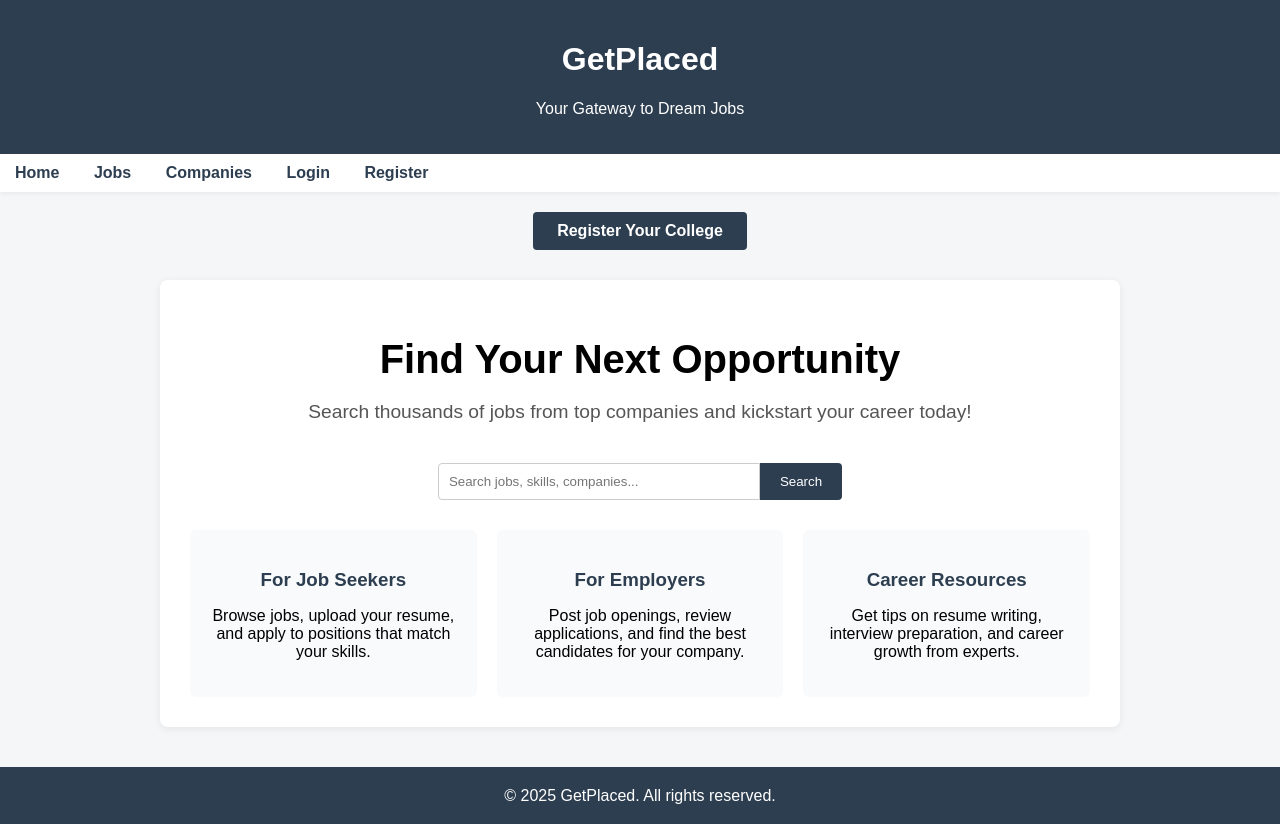
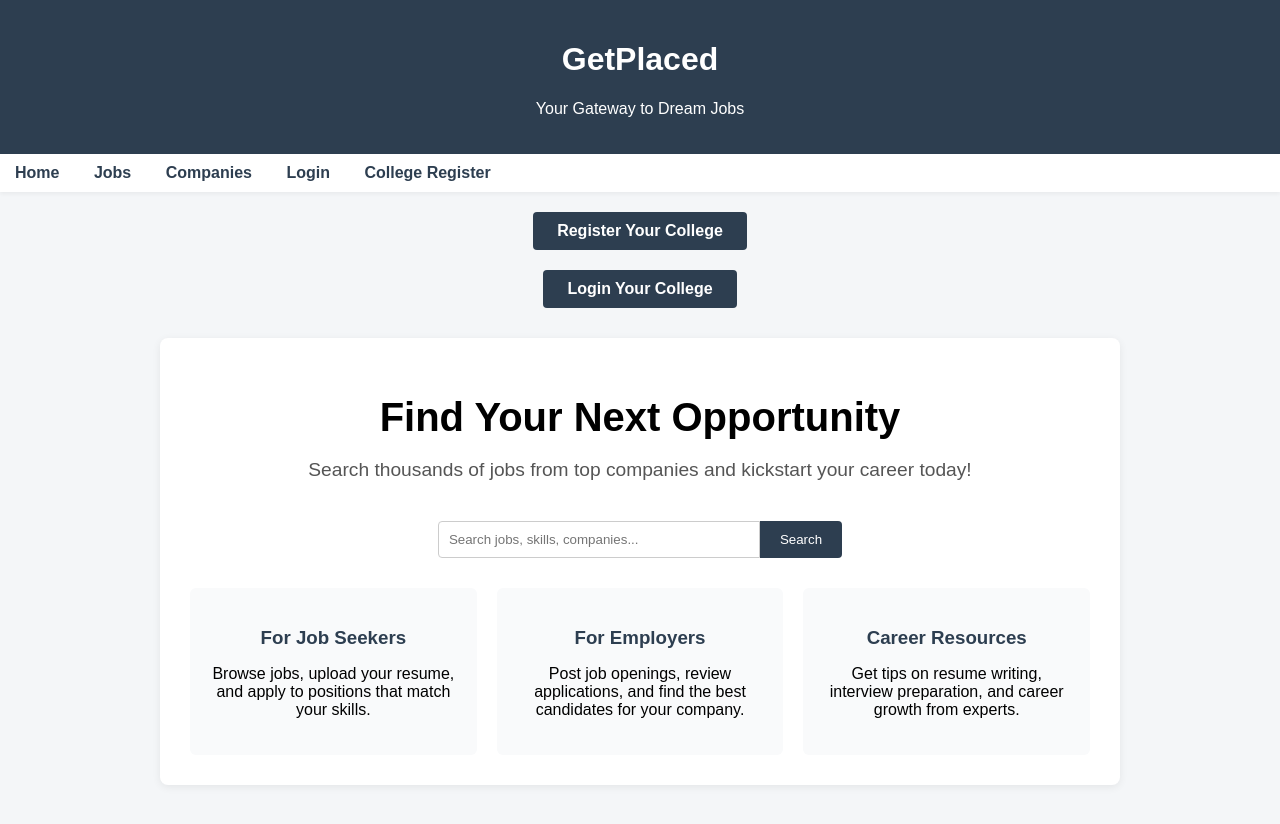
Before and after one commit to nikhilkrsharma9/GetPlaced, a Django app: page / in a window 1280 px wide. Shown: the top 824 px of the page. Run offline with Django 4.2, Linux system fonts and the light colour scheme.

Commit message:
worked in collge login

```diff
--- a/job_portal/portal/templates/index.html
+++ b/job_portal/portal/templates/index.html
@@ -35,11 +35,15 @@
         <a href="#">Jobs</a>
         <a href="#">Companies</a>
         <a href="#">Login</a>
-        <a href="#">Register</a>
+        <a href="college_register">College Register</a>
     </nav>
     <div style="text-align:center;">
         {% comment %} linking college register button to the college_register.html {% endcomment %}
         <a href="{% url 'college_register' %}" style="display:inline-block;margin-top:20px;padding:10px 24px;background:#2d3e50;color:#fff;border-radius:4px;text-decoration:none;font-weight:bold;">Register Your College</a>
+    </div>
+    <div style="text-align:center;">
+        {% comment %} linking college login button to the college_login.html {% endcomment %}
+        <a href="{% url 'college_login' %}" style="display:inline-block;margin-top:20px;padding:10px 24px;background:#2d3e50;color:#fff;border-radius:4px;text-decoration:none;font-weight:bold;">Login Your College</a>
     </div>
     <div class="container">
         <div class="hero">
--- a/job_portal/portal/urls.py
+++ b/job_portal/portal/urls.py
@@ -5,4 +5,5 @@ urlpatterns = [
     path('', views.index), # index or home page
     path('search', views.job_search, name='job_search'),  # the seach box in index.html or home page
     path('college_register', views.college_register, name='college_register'),
+    path('college_login', views.college_login, name='college_login'),
 ]
--- a/job_portal/portal/views.py
+++ b/job_portal/portal/views.py
@@ -1,7 +1,7 @@
 from django.http import HttpResponse
 from django.shortcuts import render, redirect
 from .models import college
-from django.contrib.auth.hashers import make_password
+from django.contrib.auth.hashers import make_password, check_password
 
 # it is the index or home page
 def index (request):
@@ -30,3 +30,19 @@ def college_register(request):
         )
         submitted = True
     return render(request, 'college_register.html', {'submitted': submitted})
+
+def college_login(request):
+    error = None
+    if request.method == 'POST':
+        reg_id = request.POST.get('college_registration_id')
+        password = request.POST.get('college_registration_password')
+        try:
+            college_obj = college.objects.get(college_registration_id=reg_id)
+            if check_password(password, college_obj.college_registration_password):
+                # Login successful (you can set session here)
+                return render(request, 'index.html', {'college': college_obj})
+            else:
+                error = "Invalid Registration ID or Password."
+        except college.DoesNotExist:
+            error = "Invalid Registration ID or Password."
+    return render(request, 'college_login.html', {'error': error})
```
Also changed, not shown: job_portal/portal/templates/college_login.html (added, +18 -0 lines), job_portal/db.sqlite3.
